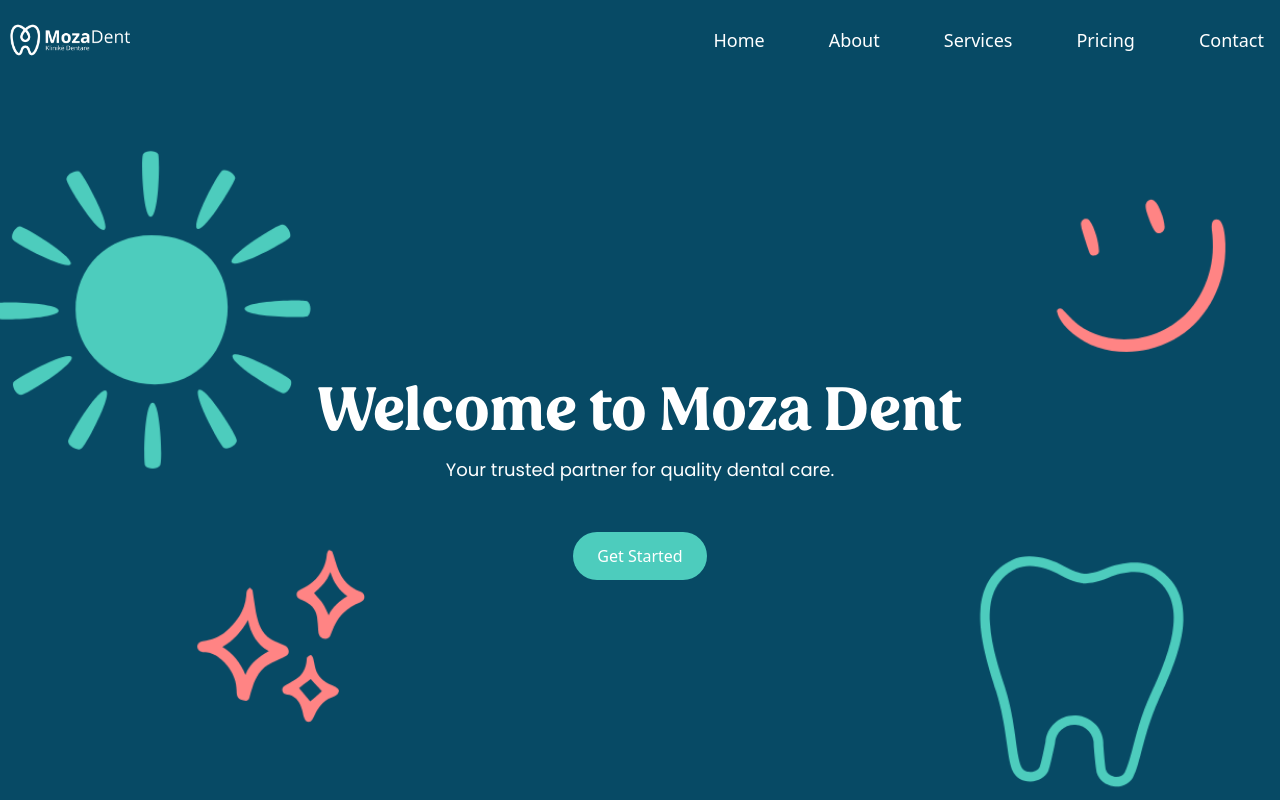
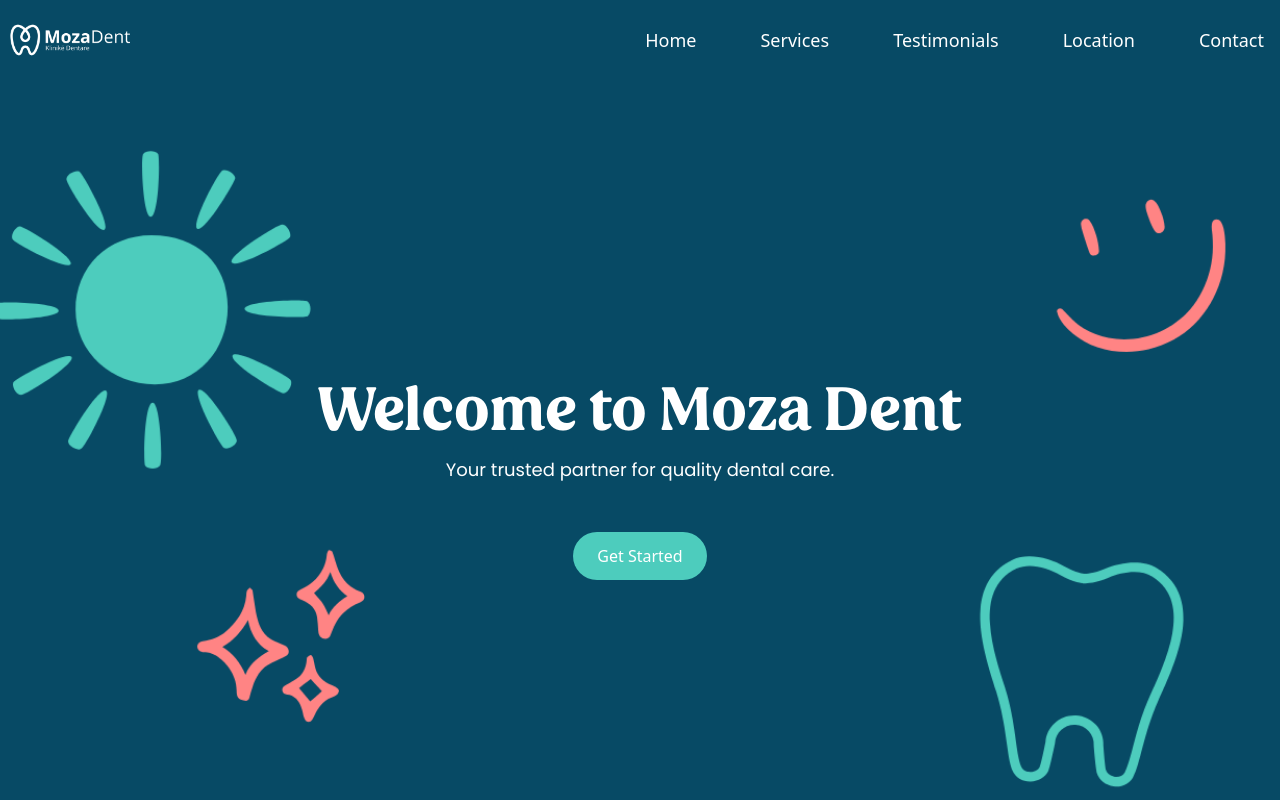
Before and after one commit to drina-musaj/moza-dent, a React (Vite) app: page / in a window 1280 px wide. Shown: the top 800 px of the page. Built offline with nearby package versions, Linux system fonts and the light colour scheme.

Commit message:
functional navbar

```diff
--- a/src/App.jsx
+++ b/src/App.jsx
@@ -13,12 +13,19 @@ function App() {
   return (
     <div>
       <Navbar />
-      <HeroSection />
-      <Testimonials />
-      <H_Services />
-      <Location />
-      <Footer />
-
+      <div id="home">
+        <HeroSection />
+      </div>
+      <div id="testimonials">
+        <Testimonials />
+      </div>
+      <div id="services">
+        <H_Services />
+      </div>
+      <div id="location">
+        <Location />
+      </div>
+      <Footer id="contact" />
     </div>
   );
 }
--- a/src/components/Navbar.jsx
+++ b/src/components/Navbar.jsx
@@ -3,78 +3,36 @@ import logo from "../assets/MozaDent-logo.jpg";
 
 const Navbar = () => {
   return (
-    <nav className="bg-[#074a65] text-white sticky top-0 z-50 ">
+    <nav className="bg-[#074a65] text-white sticky top-0 z-50">
       <div className="max-w-screen-xl flex items-center justify-between mx-auto">
         <a href="#" className="flex items-center">
           <img src={logo} alt="Moza Dent Logo" className="h-16 md:h-20 w-auto" />
         </a>
 
-        <button
-          type="button"
-          data-collapse-toggle="navbar-default"
-          className="inline-flex items-center p-2 w-10 h-10 justify-center text-sm text-white rounded-lg md:hidden hover:bg-[#2374AB] focus:outline-none focus:ring-2 focus:ring-[#4DCCBD]"
-          aria-controls="navbar-default"
-          aria-expanded="false"
-        >
-          <span className="sr-only">Open main menu</span>
-          <svg
-            className="w-6 h-6"
-            xmlns="http://www.w3.org/2000/svg"
-            fill="none"
-            viewBox="0 0 24 24"
-            stroke="currentColor"
-            strokeWidth="2"
-          >
-            <path
-              strokeLinecap="round"
-              strokeLinejoin="round"
-              d="M4 6h16M4 12h16m-7 6h7"
-            />
-          </svg>
-        </button>
-
-        <div
-          className="hidden w-full md:block md:w-auto"
-          id="navbar-default"
-        >
+        <div className="hidden w-full md:block md:w-auto">
           <ul className="flex flex-col p-4 md:p-0 mt-4 md:flex-row md:space-x-8 md:mt-0 md:space-x-4">
             <li>
-              <a
-                href="#"
-                className="block py-2 px-4 rounded text-lg hover:text-[#4DCCBD] hover:font-semibold "
-              >
+              <a href="#home" className="block py-2 px-4 rounded text-lg hover:text-[#4DCCBD] hover:font-semibold">
                 Home
               </a>
             </li>
             <li>
-              <a
-                href="#"
-                className="block py-2 px-4 rounded text-lg  hover:text-[#4DCCBD] hover:font-semibold "
-              >
-                About
-              </a>
-            </li>
-            <li>
-              <a
-                href="#"
-                className="block py-2 px-4 rounded text-lg  hover:text-[#4DCCBD] hover:font-semibold "
-              >
+              <a href="#services" className="block py-2 px-4 rounded text-lg hover:text-[#4DCCBD] hover:font-semibold">
                 Services
               </a>
             </li>
             <li>
-              <a
-                href="#"
-                className="block py-2 px-4 rounded text-lg  hover:text-[#4DCCBD] hover:font-semibold "
-              >
-                Pricing
+              <a href="#testimonials" className="block py-2 px-4 rounded text-lg hover:text-[#4DCCBD] hover:font-semibold">
+                Testimonials
               </a>
             </li>
             <li>
-              <a
-                href="#"
-                className="block py-2 px-4 rounded text-lg  hover:text-[#4DCCBD] hover:font-semibold "
-              >
+              <a href="#location" className="block py-2 px-4 rounded text-lg hover:text-[#4DCCBD] hover:font-semibold">
+                Location
+              </a>
+            </li>
+            <li>
+              <a href="#contact" className="block py-2 px-4 rounded text-lg hover:text-[#4DCCBD] hover:font-semibold">
                 Contact
               </a>
             </li>
--- a/src/components/homepage/HeroSection.jsx
+++ b/src/components/homepage/HeroSection.jsx
@@ -6,10 +6,13 @@ import icon1 from "../../assets/1.png";
 import icon2 from "../../assets/2.png";
 import icon3 from "../../assets/3.png";
 
-
-
 const HeroSection = () => {
-
+  const scrollToNextSection = () => {
+    const nextSection = document.getElementById('next-section');
+    if (nextSection) {
+      nextSection.scrollIntoView({ behavior: 'smooth' });
+    }
+  };
 
   return (
     <>
@@ -25,14 +28,17 @@ const HeroSection = () => {
             <p className="text-lg font-poppins mb-6">
               Your trusted partner for quality dental care.
             </p>
-            <button className="mt-6 bg-[#4DCCBD] text-white px-6 py-3 rounded-full font-medium hover:bg-[#2374AB] transition">
+            <button
+              onClick={scrollToNextSection}
+              className="mt-6 bg-[#4DCCBD] text-white px-6 py-3 rounded-full font-medium hover:bg-[#2374AB] transition"
+            >
               Get Started
             </button>
           </div>
         </div>
       </section>
 
-      <section className="relative bg-cover bg-center bg-no-repeat py-20 min-h-screen flex flex-col items-center justify-center"
+      <section id="next-section" className="relative bg-cover bg-center bg-no-repeat py-20 min-h-screen flex flex-col items-center justify-center"
       style={{ backgroundImage: `url(${background2})` }}>
         <h1 className="text-6xl font-peachi font-bold mb-28 text-[#074a65]">
           A Small Clinic with Big Care
@@ -82,9 +88,6 @@ const HeroSection = () => {
           </div>
         </div>
       </section>
-
-
-
     </>
   );
 };
```
